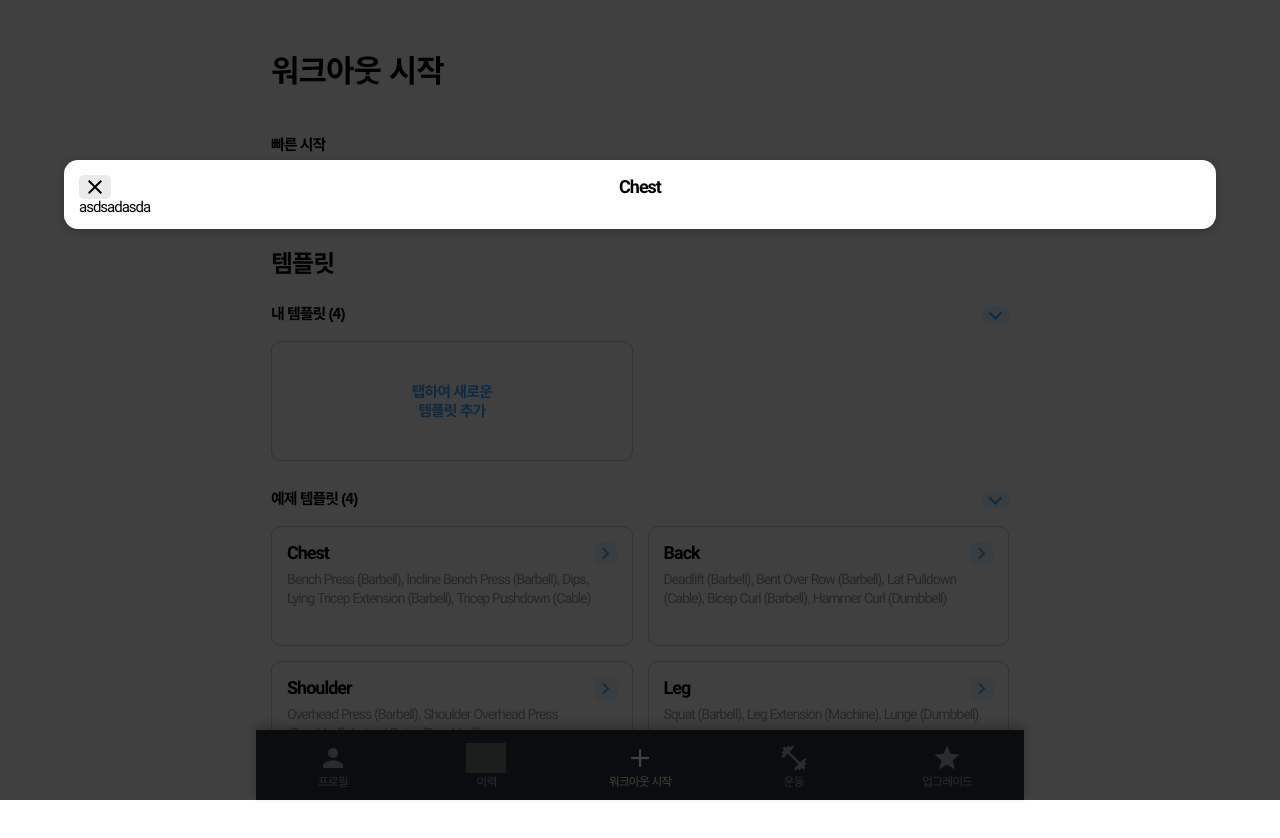
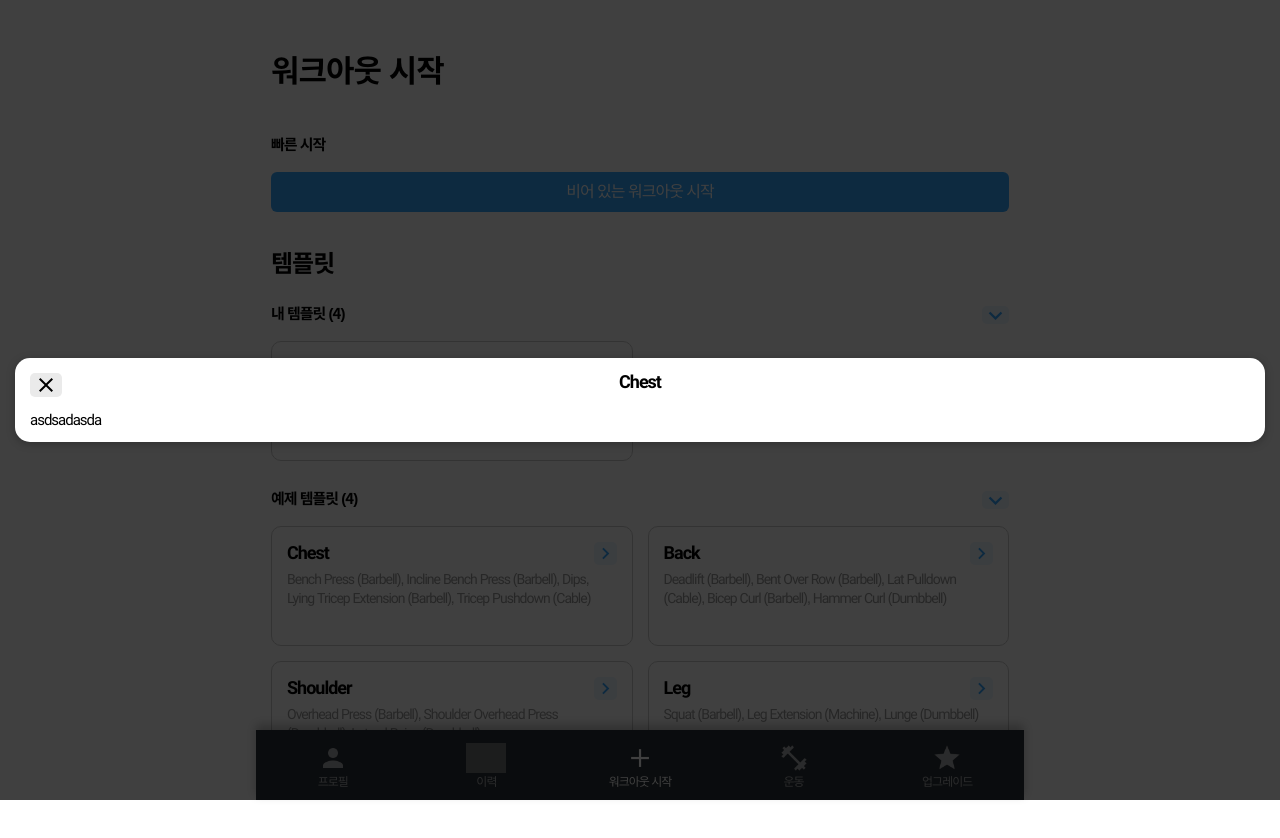
Before and after one commit to BongSuCHOI/strong-app, a React (Create React App) app: page / in a window 1280 px wide. Both pictures are taken after a click on the button 605 px from the left and 553 px from the top of the page. Shown: the top 838 px of the page. Built offline with nearby package versions, Linux system fonts and the light colour scheme; grey boxes are pictures that could not be loaded.

Commit message:
modify modal component styling

```diff
--- a/src/components/UI/Modal.js
+++ b/src/components/UI/Modal.js
@@ -16,14 +16,19 @@ const BackdropBox = styled.div`
 
 const ModalBox = styled.div`
 	position: fixed;
-	top: 20vh;
-	left: 5%;
-	width: 90%;
+	top: 50%;
+	left: 15px;
+	transform: translateY(-50%);
+	width: calc(100% - 30px);
+	max-height: 85vh;
 	background: #fff;
-	padding: 1rem;
-	border-radius: 14px;
+	padding: 15px;
+	border-radius: 15px;
 	box-shadow: 0 2px 8px rgba(0, 0, 0, 0.25);
 	z-index: 30;
+	& .content {
+		overflow-y: scroll;
+	}
 `;
 
 const TitleBox = styled.div`
@@ -31,10 +36,12 @@ const TitleBox = styled.div`
 	grid-template-columns: 20% 60% 20%;
 	align-items: center;
 	justify-content: space-between;
+	margin-bottom: 15px;
 	& .title {
 		overflow: hidden;
 		text-overflow: ellipsis;
 		white-space: nowrap;
+		height: 24px;
 		text-align: center;
 		font-weight: bold;
 		font-size: 18px;
@@ -63,7 +70,7 @@ function Backdrop(props) {
 function ModalOverlay(props) {
 	return (
 		<ModalBox>
-			<div className="content">
+			<div>
 				<TitleBox>
 					<CloseBtn onClick={props.onHide}>
 						<ArrClose fill="#000" width="24px" height="24px" />
@@ -71,7 +78,7 @@ function ModalOverlay(props) {
 					<p className="title">{props.title}</p>
 					<button className="sub_action">{props.subActionName}</button>
 				</TitleBox>
-				<div>{props.children}</div>
+				<div className="content">{props.children}</div>
 			</div>
 		</ModalBox>
 	);
```
